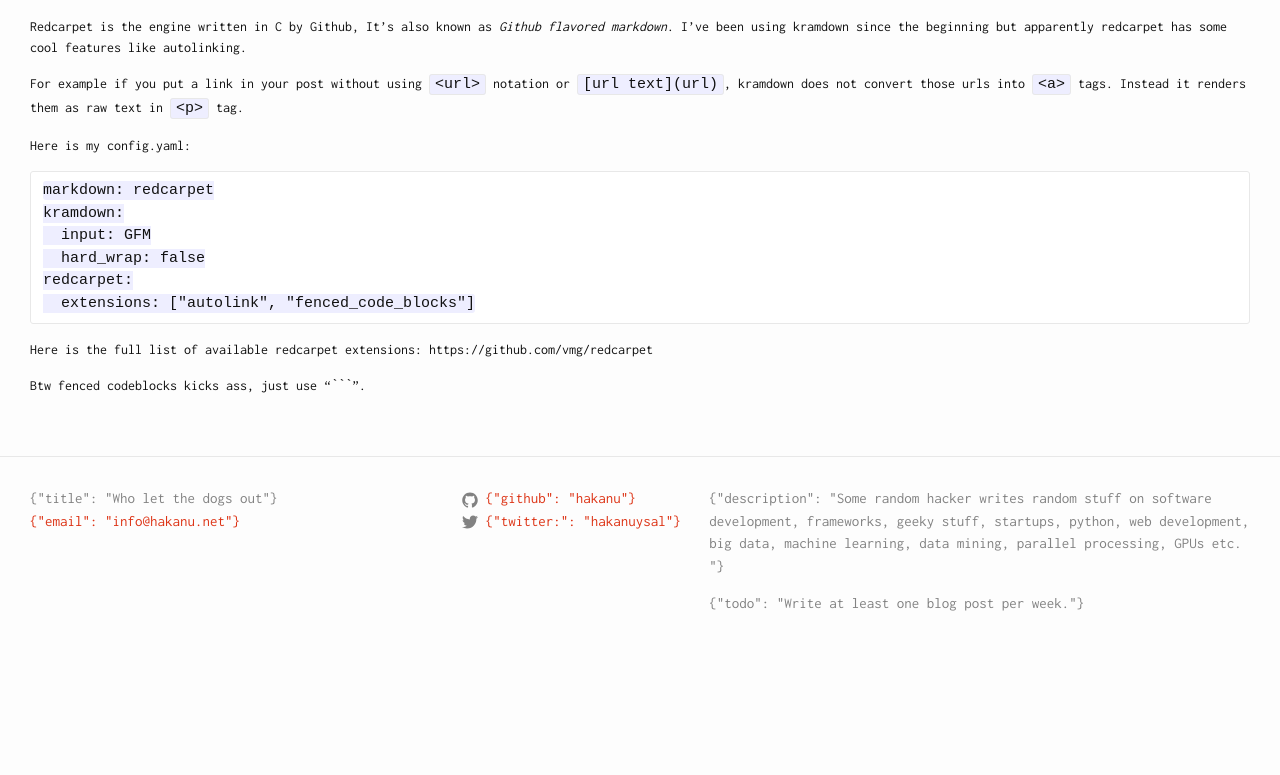
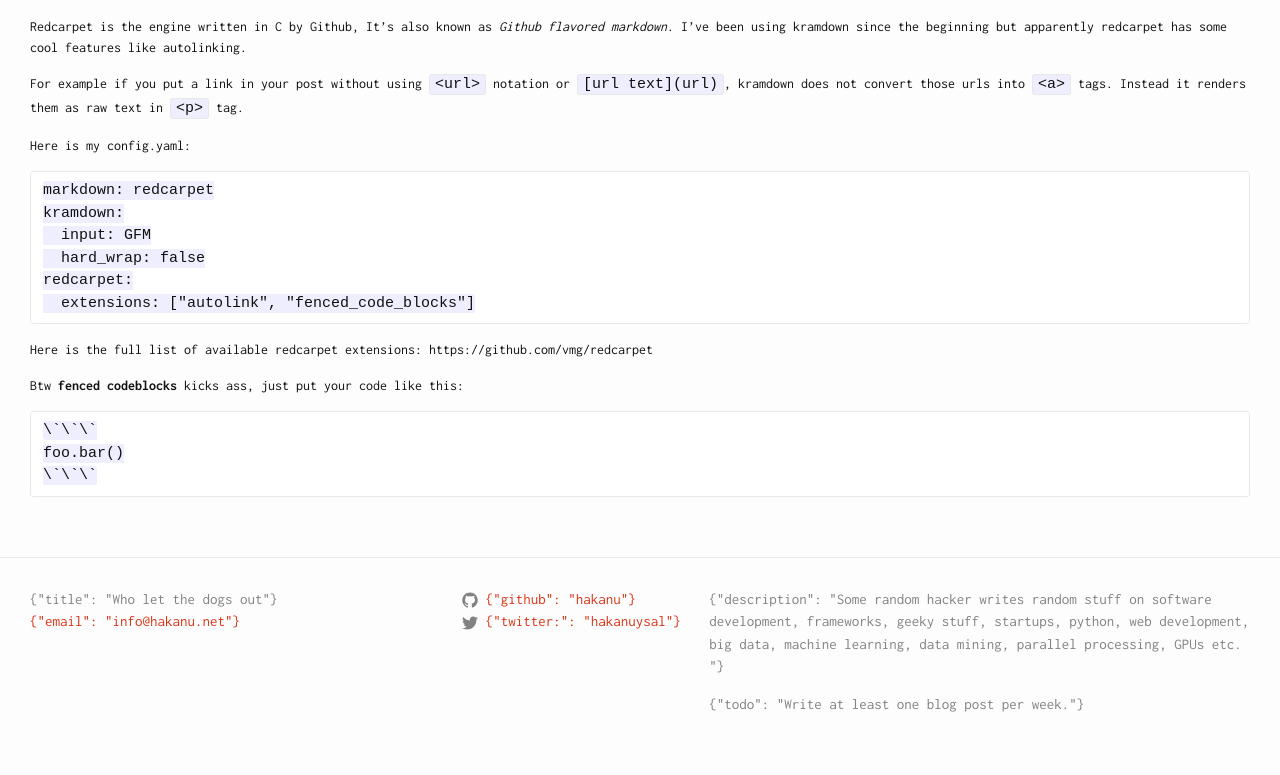
Before and after one commit to hakanu/blog, a Jekyll site: the page built from _posts/2016-03-22-switched-to-redcarpet-instead-of-kramdown-as-markdown-renderer.md, in a window 1280 px wide. Shown: the part 577-1352 px from the top of the page. Built offline with Jekyll 4.4.1, drawn with Linux system fonts in a browser that asks for light colours; Markdown is read by kramdown in place of the engine named in the settings; comment, search, counter and statistics services are not loaded; before the commit the page ends 1252 px from its top, so only the background shows below that.

Commit message:
Updated 2016-03-22-switched-to-redcarpet-instead-of-kramdown-as-markdown-renderer.md

````diff
--- a/_posts/2016-03-22-switched-to-redcarpet-instead-of-kramdown-as-markdown-renderer.md
+++ b/_posts/2016-03-22-switched-to-redcarpet-instead-of-kramdown-as-markdown-renderer.md
@@ -30,4 +30,10 @@
 Here is the full list of available redcarpet extensions:
 https://github.com/vmg/redcarpet
 
-Btw fenced codeblocks kicks ass, just use "\`\`\`".
+Btw **fenced codeblocks** kicks ass, just put your code like this:
+
+```
+\`\`\`
+foo.bar()
+\`\`\`
+```
````
